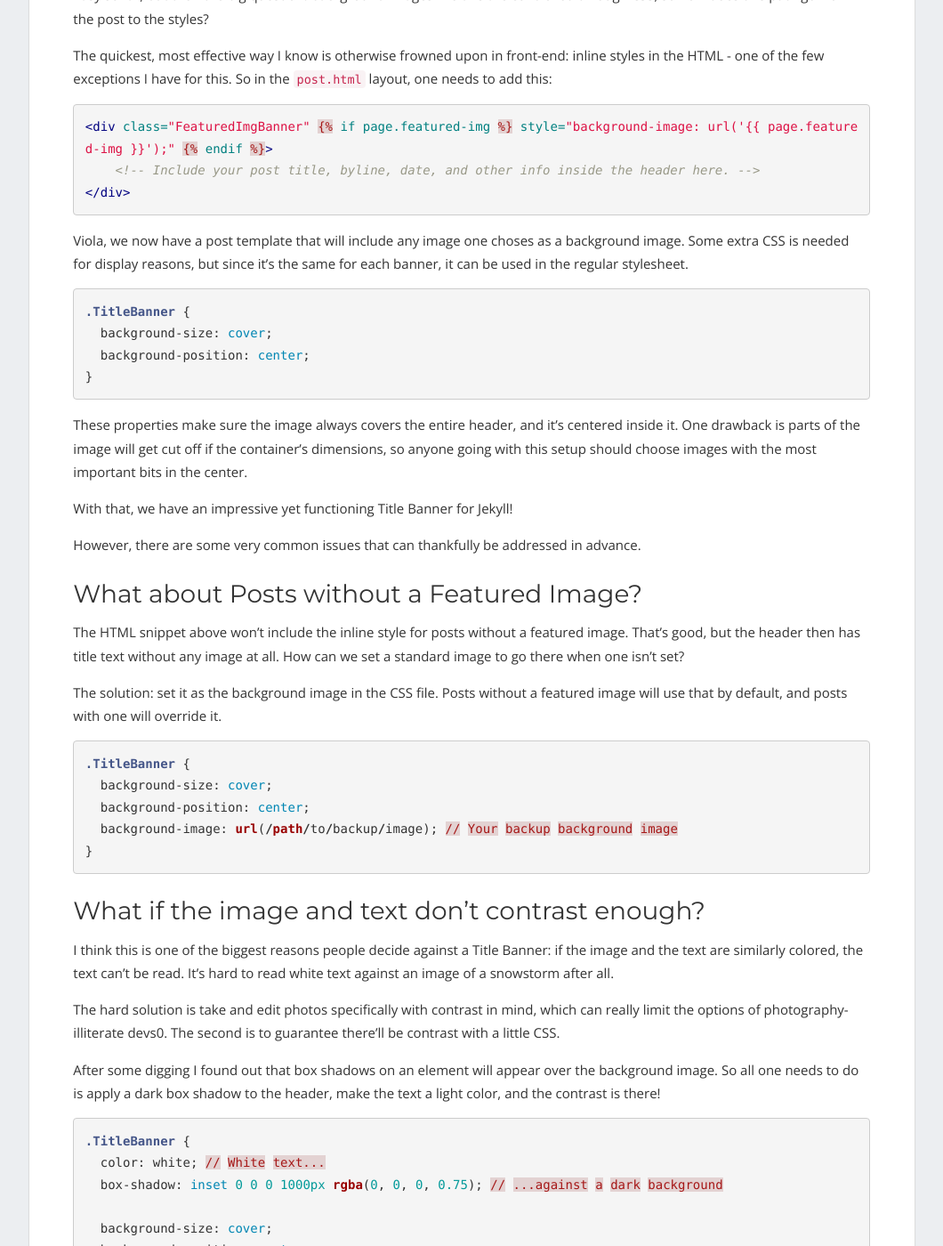
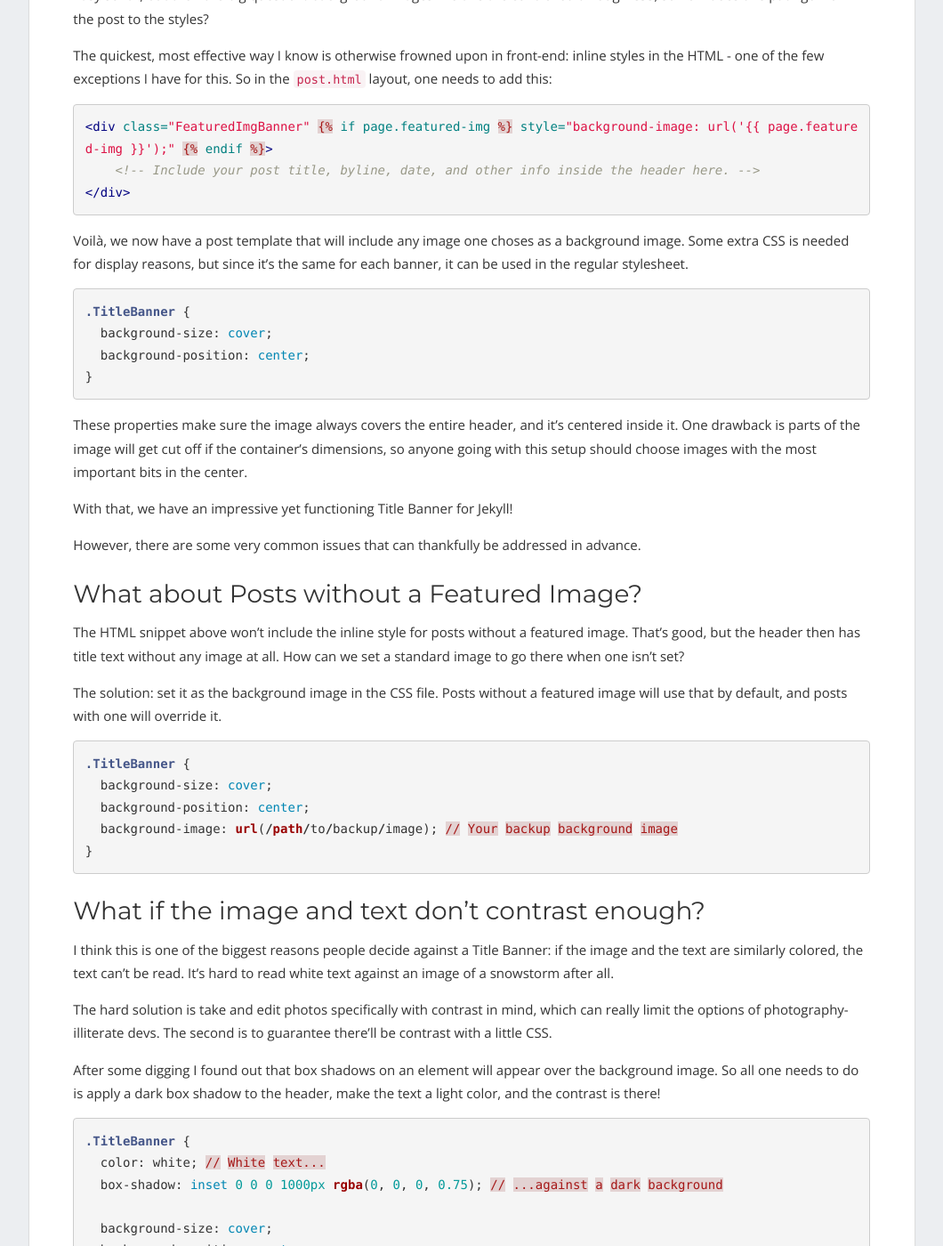
Before and after one commit to newhavenio/newhavenio.github.io, a Jekyll site: the page built from _posts/2016-10-26-creating-featured-image-banner-jekyll.markdown, in a window 1280 px wide and 1400 px high, scrolled down 2576 px. Shown: the whole window at 89% size, without its empty margins (110-1170 px from the left). Built offline with Jekyll 4.4.1, drawn with Linux system fonts in a browser that asks for light colours; nearby versions of some CDN libraries; library files that are not in the unit come from our copies; some of the changed text lies outside the part shown.

Commit message:
Fixed several typos

```diff
--- a/_posts/2016-10-26-creating-featured-image-banner-jekyll.markdown
+++ b/_posts/2016-10-26-creating-featured-image-banner-jekyll.markdown
@@ -61,7 +61,7 @@ The quickest, most effective way I know is otherwise frowned upon in front-end:
 </div>
 {% endhighlight %}
 
-Viola, we now have a post template that will include any image one choses as a background image. Some extra CSS is needed for display reasons, but since it's the same for each banner, it can be used in the regular stylesheet.
+Voilà, we now have a post template that will include any image one choses as a background image. Some extra CSS is needed for display reasons, but since it's the same for each banner, it can be used in the regular stylesheet.
 
 {% highlight css %}
 .TitleBanner {
@@ -94,7 +94,7 @@ The solution: set it as the background image in the CSS file. Posts without a fe
 
 I think this is one of the biggest reasons people decide against a Title Banner: if the image and the text are similarly colored, the text can't be read. It's hard to read white text against an image of a snowstorm after all.
 
-The hard solution is take and edit photos specifically with contrast in mind, which can really limit the options of photography-illiterate devs0. The second is to guarantee there'll be contrast with a little CSS.
+The hard solution is take and edit photos specifically with contrast in mind, which can really limit the options of photography-illiterate devs. The second is to guarantee there'll be contrast with a little CSS.
 
 After some digging I found out that box shadows on an element will appear over the background image. So all one needs to do is apply a dark box shadow to the header, make the text a light color, and the contrast is there!
 
```
Also changed, not shown: other parts of _posts/2016-10-26-creating-featured-image-banner-jekyll.markdown (+3 -3 lines).
